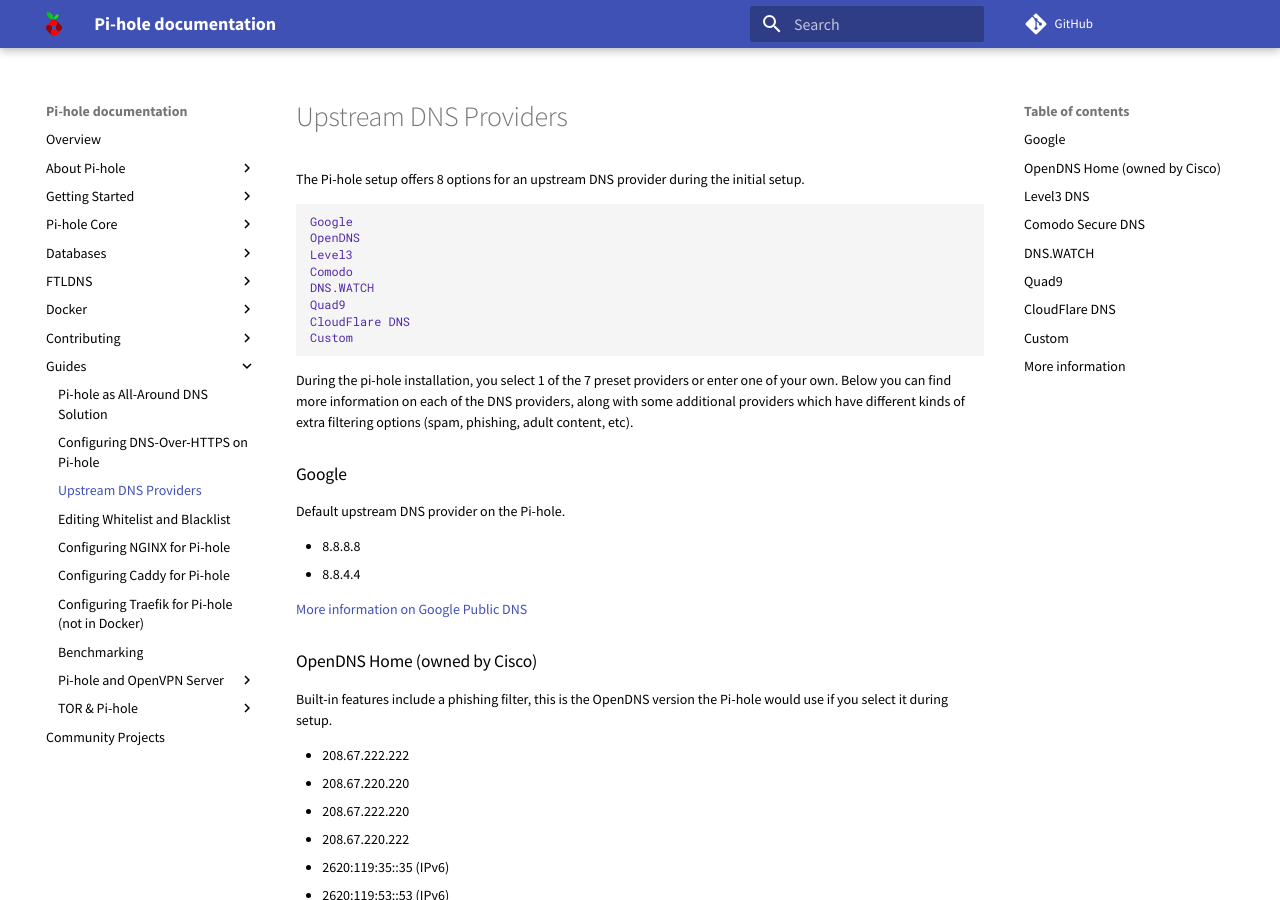
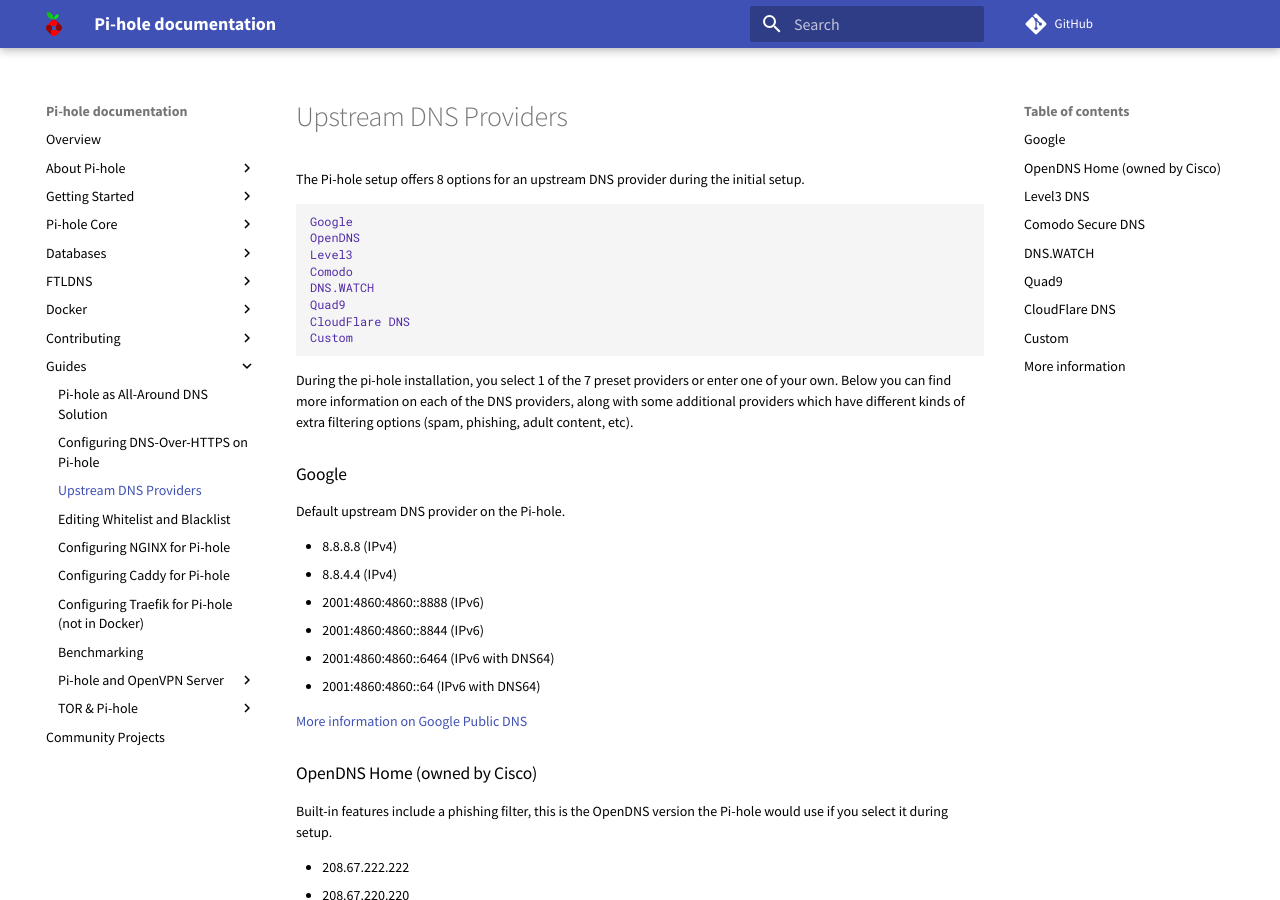
Before and after one commit to pi-hole/docs, an MkDocs documentation site: the page built from docs/guides/upstream-dns-providers.md, in a window 1280 px wide and 900 px high. Built offline with MkDocs 1.6.1 and Material for MkDocs 9.7.7, drawn with Linux system fonts in a browser that asks for light colours; comment, search, counter and statistics services are not loaded; some of the changed text lies outside the part shown.

Commit message:
Update upstream-dns-providers.md
Added the DNS64 servers of Cloudflare and Google.

```diff
--- a/docs/guides/upstream-dns-providers.md
+++ b/docs/guides/upstream-dns-providers.md
@@ -17,10 +17,15 @@
 
 Default upstream DNS provider on the Pi-hole.
 
-- 8.8.8.8
-- 8.8.4.4
+- 8.8.8.8 (IPv4)
+- 8.8.4.4 (IPv4)
+- 2001:4860:4860::8888 (IPv6)
+- 2001:4860:4860::8844 (IPv6)
+- 2001:4860:4860::6464 (IPv6 with DNS64)
+- 2001:4860:4860::64 (IPv6 with DNS64)
 
-[More information on Google Public DNS](https://developers.google.com/speed/public-dns/)
+
+[More information on Google Public DNS](https://developers.google.com/speed/public-dns/ and https://developers.google.com/speed/public-dns/docs/dns64)
 
 ### OpenDNS Home (owned by Cisco)
 
@@ -84,10 +89,12 @@
 
 CloudFlare will never log your IP address (the way other companies identify you). The independent DNS monitor [DNSPerf](https://www.dnsperf.com/) ranks Cloudflare's DNS the fastest DNS service in the world.
 
-- 1.1.1.1
-- 1.0.0.1
+- 1.1.1.1 (IPv4)
+- 1.0.0.1 (IPv4)
 - 2606:4700:4700::1111 (IPv6)
 - 2606:4700:4700::1001 (IPv6)
+- 2606:4700:4700::64 (IPv6 with DNS64)
+- 2606:4700:4700::6400 (IPv6 with DNS64)
 
 [More information on Cloudflare DNS](https://cloudflare-dns.com/dns/#explanation)
 
```
